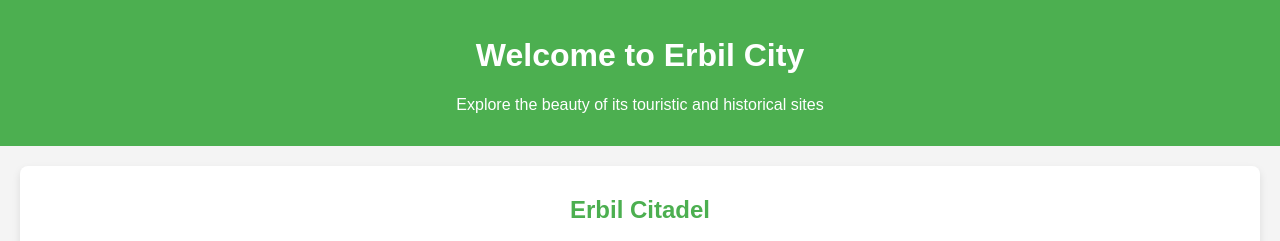
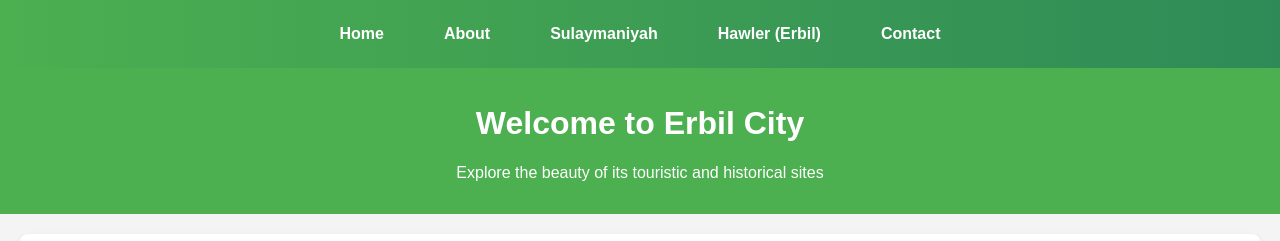
Before and after one commit to DiyakoAdnan/kurdistan, a Django app: template div-main/pages/templates/hawler.html in a window 1280 px wide. Shown: the top 241 px of the page. Run offline with Django 3.2, Linux system fonts and the light colour scheme; the template is opened without the code that fills it, so the values that code supplies are empty; parts of the project's set-up code (start-up, migrations or seed data) failed here and were passed over.

Commit message:
Add homepage route

```diff
--- a/div-main/pages/templates/hawler.html
+++ b/div-main/pages/templates/hawler.html
@@ -48,9 +48,42 @@
         .site p {
             line-height: 1.6;
         }
+                nav {
+            background: linear-gradient(to right, #4CAF50, #2E8B57);
+            color: white;
+            padding: 15px 20px;
+            display: flex;
+            justify-content: center;
+            box-shadow: 0 4px 6px rgba(0, 0, 0, 0.1);
+        }
+
+        nav a {
+            color: white;
+            text-decoration: none;
+            padding: 10px 20px;
+            margin: 0 10px;
+            font-weight: bold;
+            transition: background-color 0.3s, transform 0.2s;
+        }
+
+        nav a:hover {
+            background-color: rgba(255, 255, 255, 0.2);
+            border-radius: 5px;
+            transform: scale(1.1);
+        }
+
     </style>
 </head>
 <body>
+     <nav>
+         <a href="{% url 'index' %}">Home</a>
+    <a href="{% url 'about' %}">About</a>
+<a href="{% url 'sulaymaniyah' %}">Sulaymaniyah</a>
+<a href="{% url 'hawler' %}">Hawler (Erbil)</a>
+<a href="{% url 'contact' %}">Contact</a>
+
+
+    </nav>
     <header>
         <h1>Welcome to Erbil City</h1>
         <p>Explore the beauty of its touristic and historical sites</p>
--- a/div-main/pages/templates/index.html
+++ b/div-main/pages/templates/index.html
@@ -87,7 +87,8 @@
 </head>
 <body>
     <!-- Navigation Bar -->
-    <nav>
+     <nav>
+         <a href="{% url 'index' %}">Home</a>
     <a href="{% url 'about' %}">About</a>
 <a href="{% url 'sulaymaniyah' %}">Sulaymaniyah</a>
 <a href="{% url 'hawler' %}">Hawler (Erbil)</a>
--- a/div-main/pages/urls.py
+++ b/div-main/pages/urls.py
@@ -7,6 +7,5 @@ urlpatterns = [
     path('about/', views.about, name='about'),
     path('sulaymaniyah/', views.sulaymaniyah, name='sulaymaniyah'),
     path('hawler/', views.hawler, name='hawler'),
-    path('dohuk/', views.dohuk, name='Duhok'),
     path('contact/', views.contact, name='contact'),
 ]
```
Also changed, not shown: div-main/pages/templates/about.html (+34 -0 lines), div-main/pages/templates/contact.html (+33 -0 lines), div-main/pages/templates/sulaymaniyah.html (+33 -0 lines).
